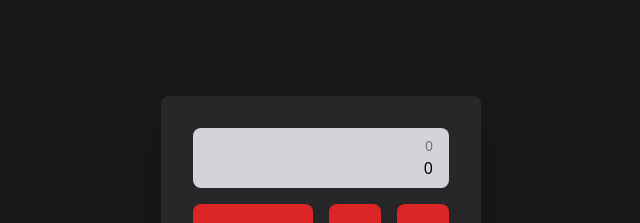
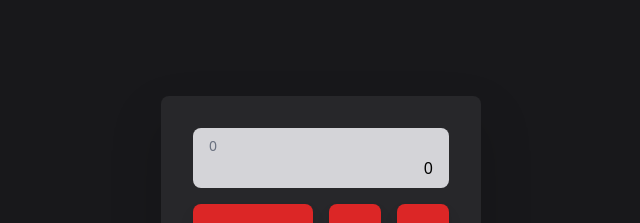
Before and after one commit to calon719/calculator, a Vue app: page / in a window 1280 px wide. Shown: the top 223 px of the page, without its empty margins (319-959 px from the left). Built offline with nearby package versions, Linux system fonts and the light colour scheme.

Commit message:
調整歷史紀錄排版

```diff
--- a/src/components/CalculatorComponent.vue
+++ b/src/components/CalculatorComponent.vue
@@ -66,7 +66,7 @@ export default {
     },
     computeNum() {
       const answer = eval(this.stringArr.join('') + this.numString);
-      this.history = `${this.displayString}=${answer}`;
+      this.history = `${this.displayString}<br>=${answer}`;
       this.numString = answer;
       this.stringArr.splice(0);
       this.showAnswer = true;
@@ -78,11 +78,9 @@ export default {
 <template>
   <div class="rounded-lg p-8 mx-auto bg-zinc-800 w-80 drop-shadow-2xl">
     <div class="rounded-lg bg-zinc-300 px-4 py-2 mb-4">
-      <div class="text-right overflow-hidden relative">
-        <p class="text-sm text-gray-500 mb-6">
-          {{ history }}
-        </p>
-        <p class="whitespace-nowrap absolute bottom-0 right-0">
+      <div class="overflow-hidden relative">
+        <p class="text-sm text-gray-500 mb-6 break-all" v-html="history" />
+        <p class="text-right whitespace-nowrap absolute bottom-0 right-0">
           {{ displayString }}
         </p>
       </div>
--- a/vite.config.js
+++ b/vite.config.js
@@ -4,5 +4,5 @@ import vue from '@vitejs/plugin-vue';
 // https://vitejs.dev/config/
 export default defineConfig({
   plugins: [vue()],
-  base: 'https://github.com/calon719/calculator/',
+  base: 'https://calon719.github.io/calculator/',
 });
```
